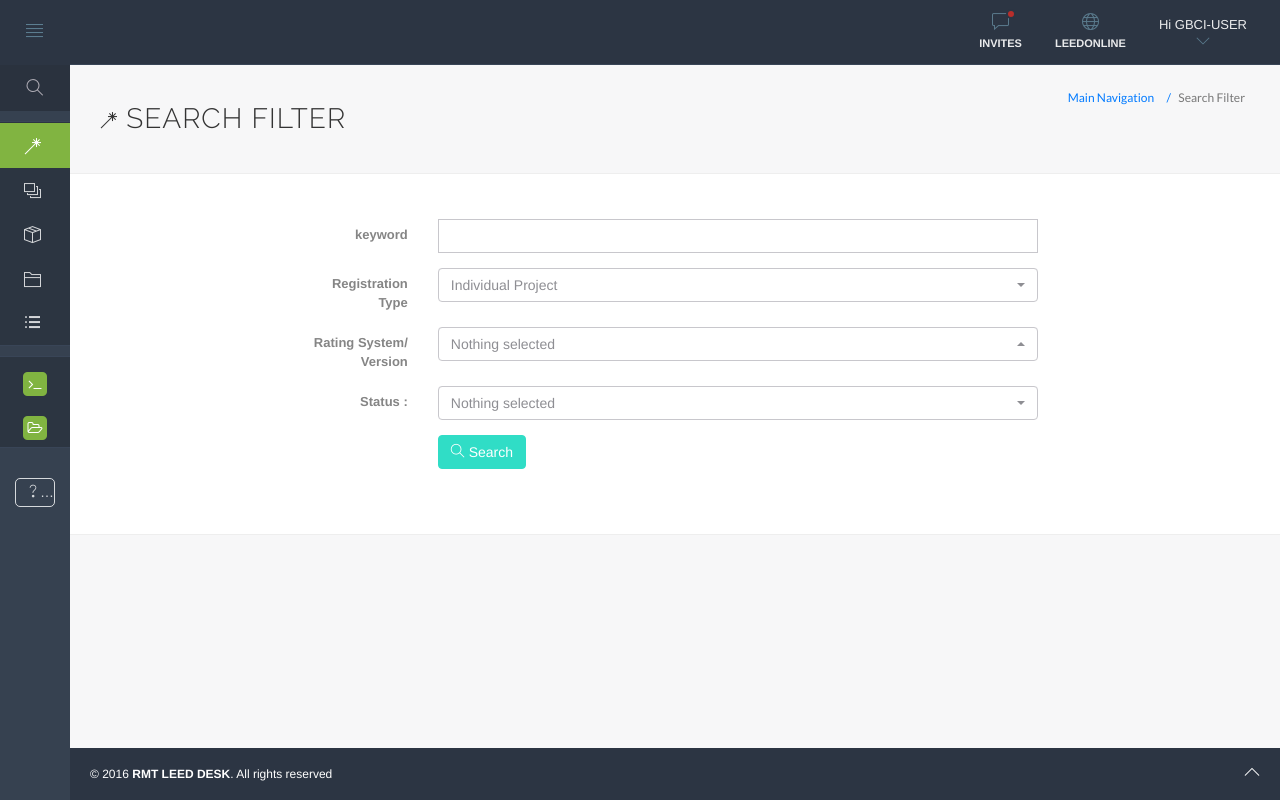
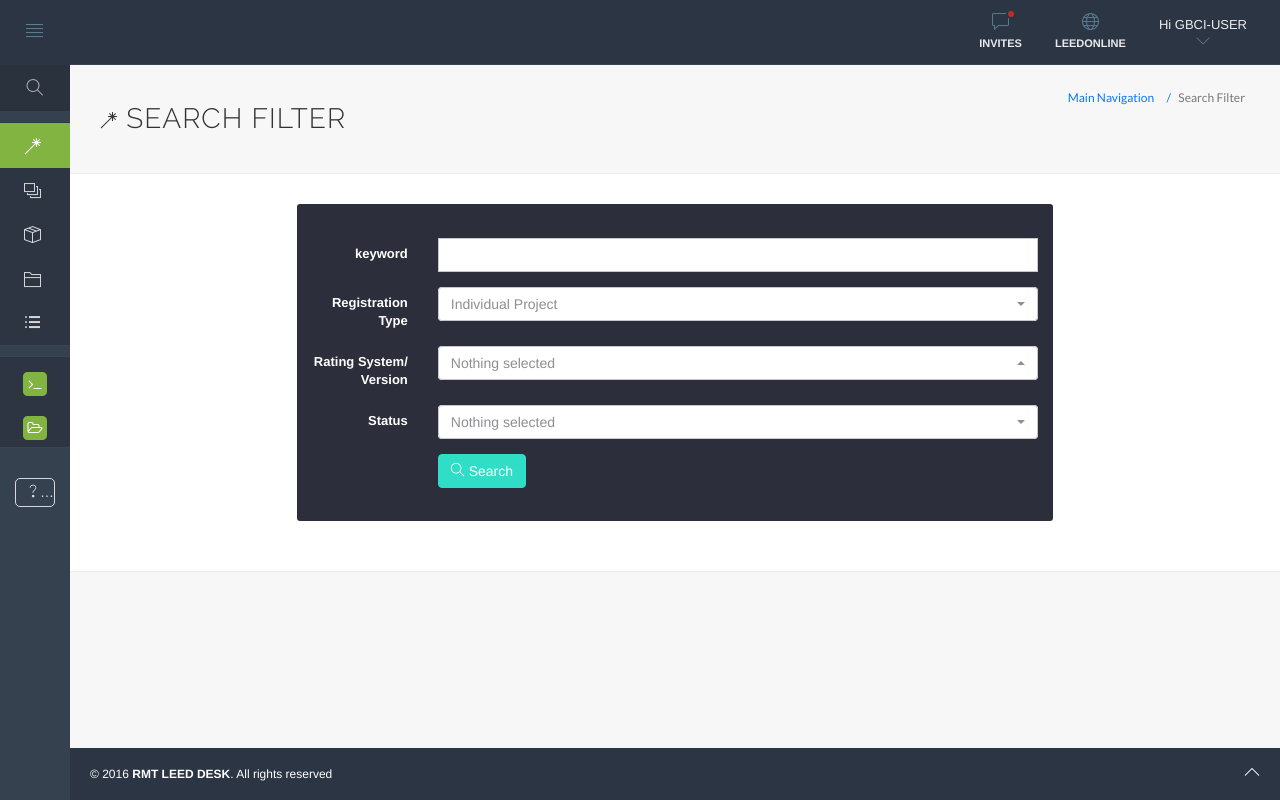
Before and after one commit to Sania-1/rmt-leed-dev, a website: page searchfilter.html in a window 1280 px wide. Drawn offline with Linux system fonts and the light colour scheme; files that its build step writes are made by us from their sources.

Commit message:
Design Update

```diff
--- a/searchfilter.html
+++ b/searchfilter.html
@@ -327,16 +327,17 @@
                     <div class="container-fluid container-fullw bg-white">
                         <div class="row">
                             <div class="col-md-8 col-md-offset-2">
-                                <div class="panel" id="panel1">
+                                <div class="panel panel-dark" id="panel1">
                                     <div class="panel-body">
+                                       <br>
                                         <form class="form-horizontal" action="searchresult.html" method="" id="admin">
                                             <div class="form-group">
-                                                <label class="col-sm-2 control-label text-bold " for="keyword">keyword</label>
+                                                <label class="col-sm-2 control-label text-bold text-white" for="keyword">keyword</label>
                                                 <div class="col-sm-10">
                                                     <input class="form-control" name="keyword" type="text" id="keyword" value=""> </div>
                                             </div>
                                             <div class="form-group">
-                                                <label class="col-sm-2 control-label text-bold" for="reg_type">Registration Type</label>
+                                                <label class="col-sm-2 control-label text-bold text-white" for="reg_type">Registration Type</label>
                                                 <div class="col-sm-10">
                                                     <select class="form-control selectpicker show-menu-arrow" name="reg_type" id="reg_type">
                                                         <option>Individual Project</option>
@@ -350,7 +351,7 @@
                                                 </div>
                                             </div>
                                             <div class="form-group">
-                                                <label class="col-sm-2 control-label text-bold" for="rating">Rating System/ Version </label>
+                                                <label class="col-sm-2 control-label text-bold text-white" for="rating">Rating System/ Version </label>
                                                 <div class="col-sm-10">
                                                     <select class="form-control selectpicker dropup" name="rating" id="rating" data-actions-box="true" data-live-search="true" data-size="6" multiple required>
                                                         <option>LEED for Homes v2008</option>
@@ -382,7 +383,7 @@
                                                 </div>
                                             </div>
                                             <div class="form-group">
-                                                <label class="col-sm-2 control-label text-bold" for="status">Status :</label>
+                                                <label class="col-sm-2 control-label text-bold text-white" for="status">Status </label>
                                                 <div class="col-sm-10">
                                                     <select class="form-control selectpicker dropdown" name="status" id="status" data-actions-box="true" multiple data-live-search="true" data-size="6">
                                                         <option>Precertification Preliminary Review</option>
@@ -472,6 +473,7 @@
                                                     <input type="hidden" name="action" value="1"> </div>
                                             </div>
                                         </form>
+                                        <br>
                                     </div>
                                 </div>
                             </div>
```
